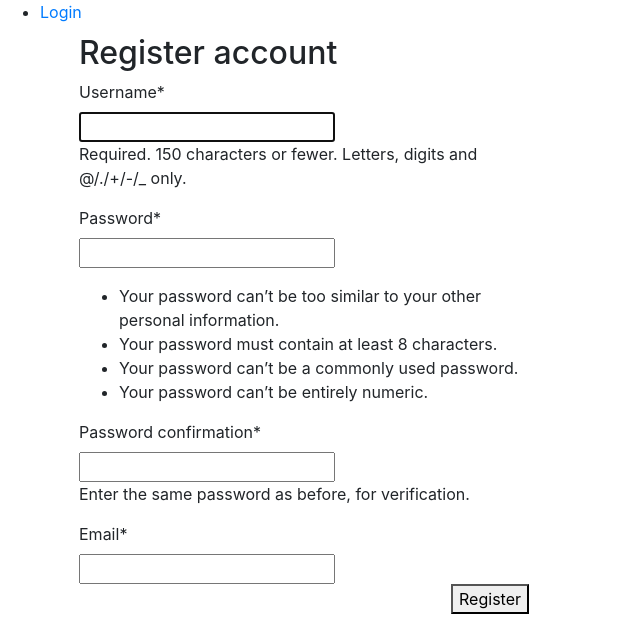
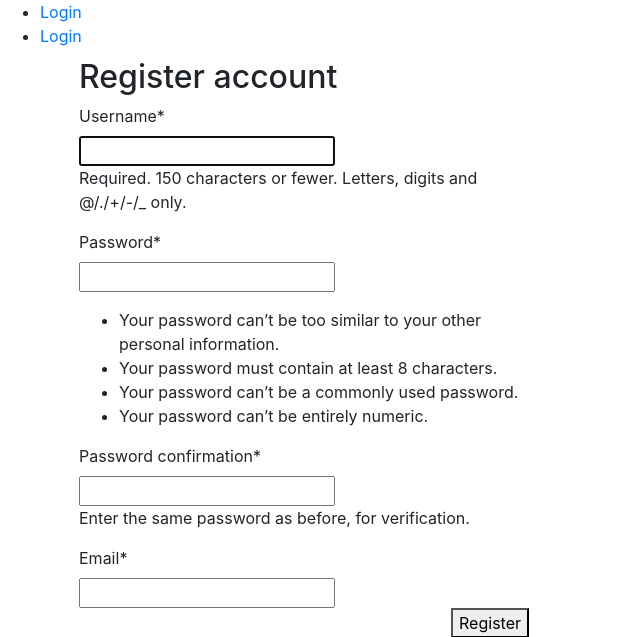
Before and after one commit to AriAlavi/SigNNWebsite, a Django app: page /register/ in a window 1280 px wide. Shown: the top 637 px of the page, without its empty margins (0-640 px from the left). Run offline with Django 3.2, Linux system fonts and the light colour scheme; some libraries are stand-ins or nearby versions.

Commit message:
Added login to header

```diff
--- a/main/templates/main/base.html
+++ b/main/templates/main/base.html
@@ -20,6 +20,7 @@
 <ul class="topnav" style="margin-bottom: 10px;">
     {% if not request.user.profile %}
     <li><a  href="{% url 'login' %}">Login</a></li>
+    <li><a  href="{% url 'register' %}">Login</a></li>
     {% else %}
     <li><a href="{% url 'index' %}">Events</a></li>
     <li><a href="{% url 'free' %}">Free time</a></li>
```
